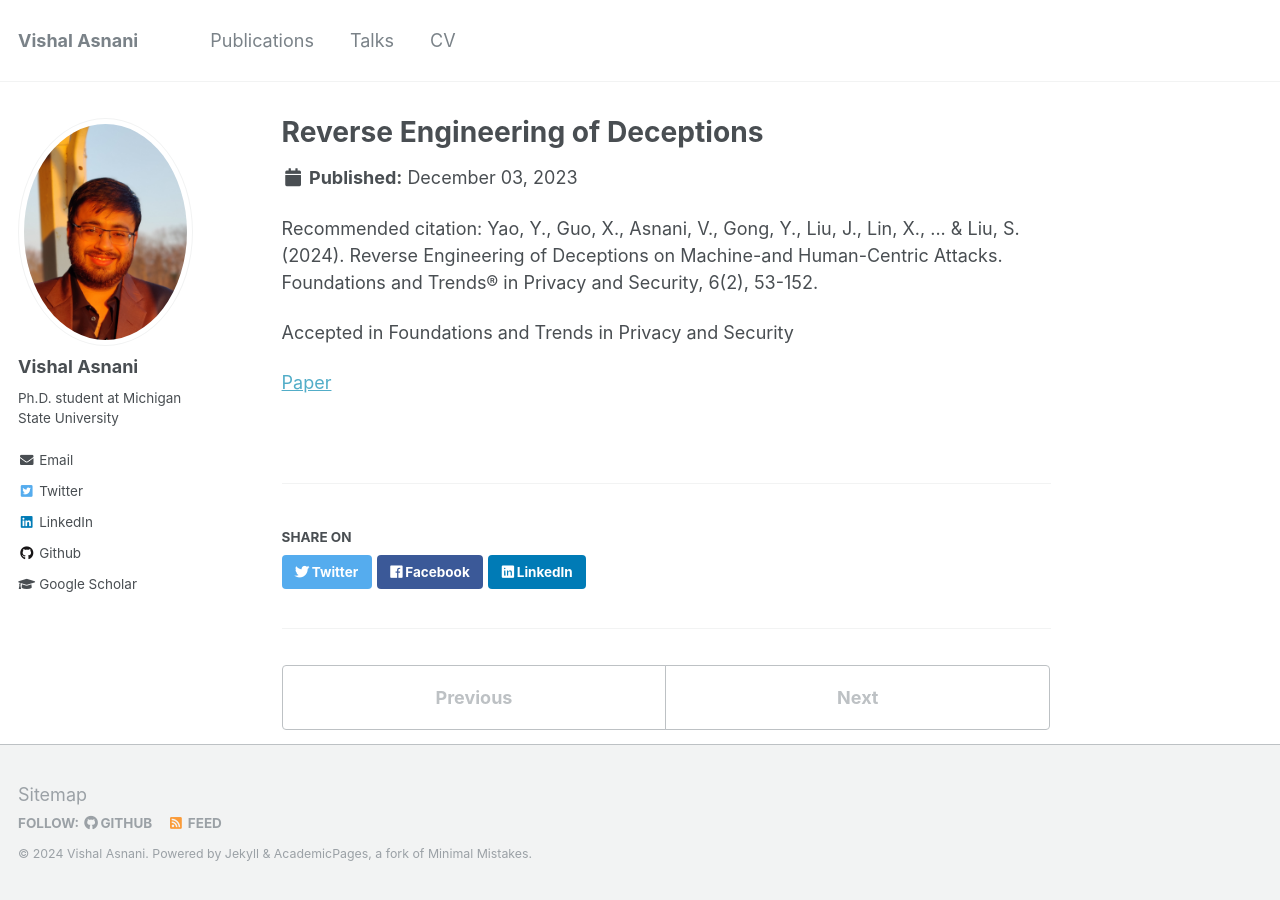
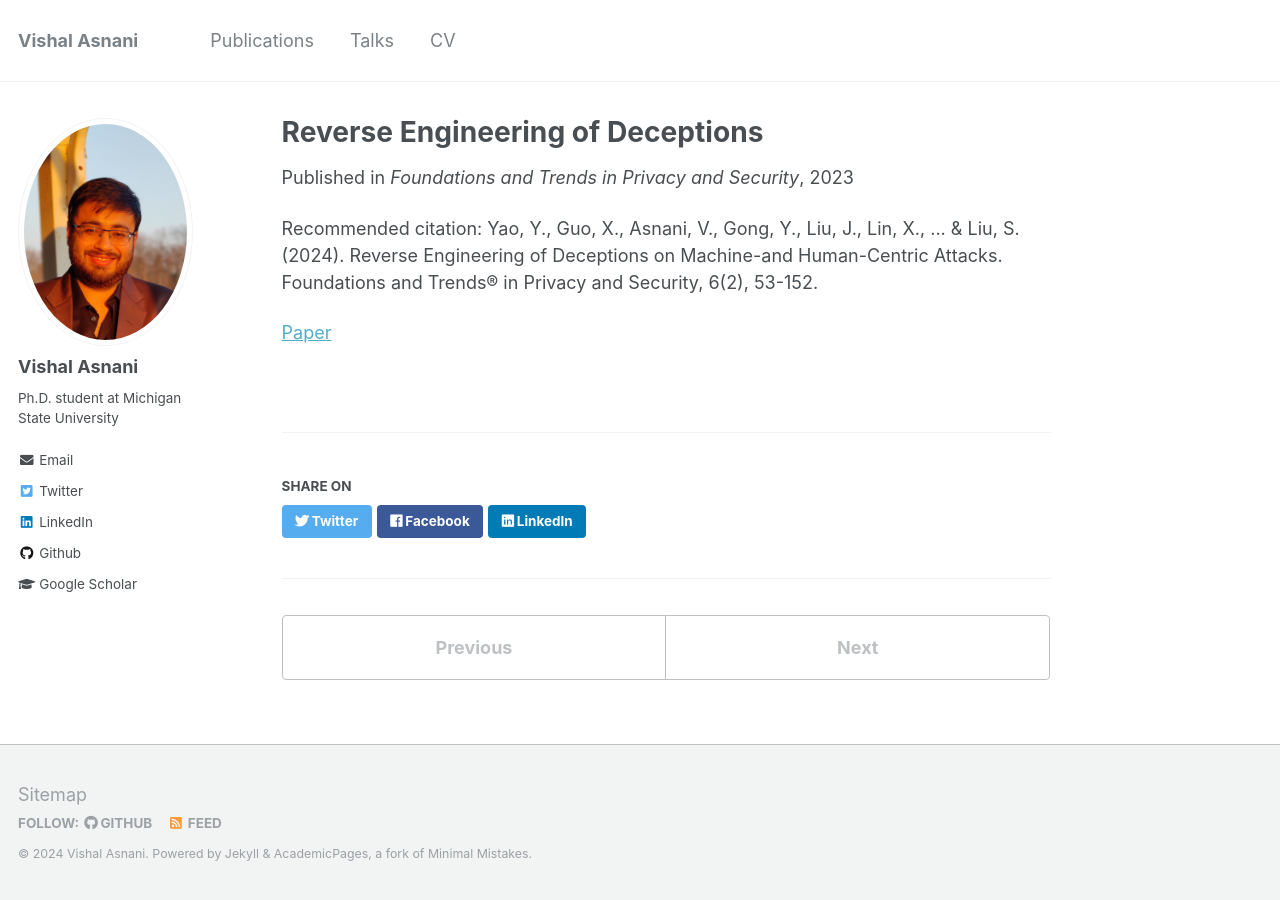
Before and after one commit to vishal3477/vishal3477.github.io, a Jekyll site: the page built from _publications/paper7.md, in a window 1280 px wide. Built offline with Jekyll 4.4.1, drawn with Linux system fonts in a browser that asks for light colours.

Commit message:
Update paper7.md

```diff
--- a/_publications/paper7.md
+++ b/_publications/paper7.md
@@ -3,9 +3,9 @@ title: "Reverse Engineering of Deceptions"
 collection: publications
 permalink: /publication/paper2
 date: 2023-12-03
+venue: 'Foundations and Trends in Privacy and Security'
 paperurl: ''
 citation: 'Yao, Y., Guo, X., Asnani, V., Gong, Y., Liu, J., Lin, X., ... & Liu, S. (2024). Reverse Engineering of Deceptions on Machine-and Human-Centric Attacks. Foundations and Trends® in Privacy and Security, 6(2), 53-152.'
 ---
-Accepted in Foundations and Trends in Privacy and Security
 
 [Paper](http://vishal3477.github.io/files/RED_survey_FnT.pdf)
```
